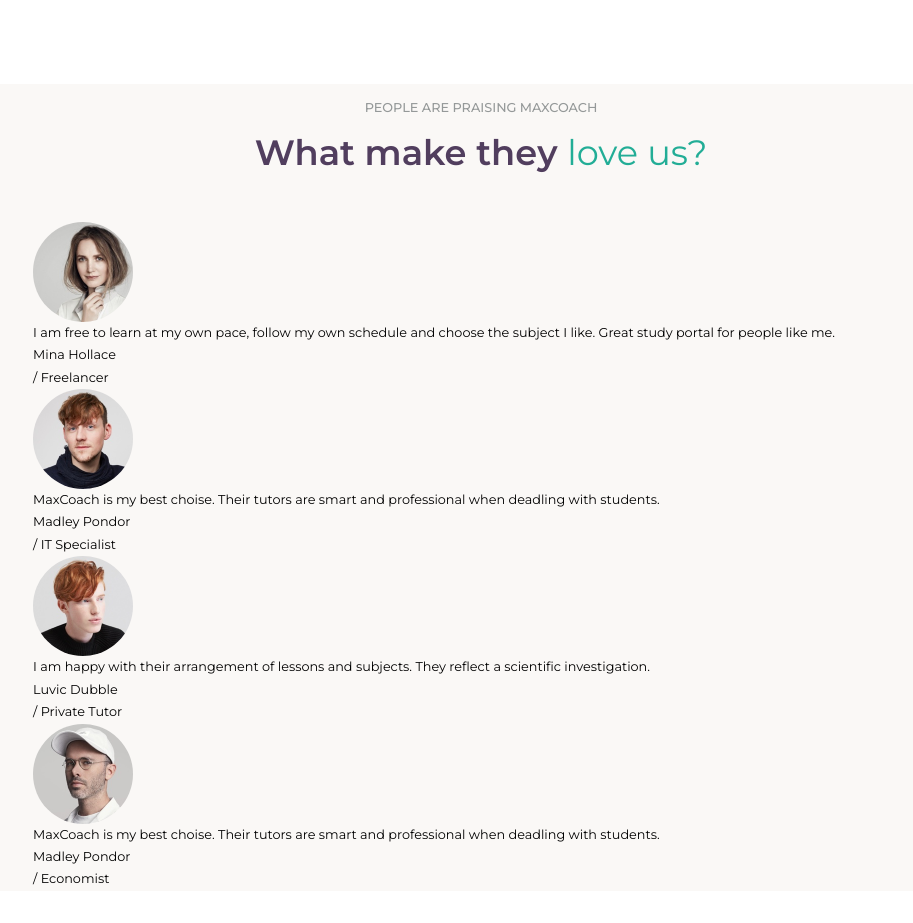
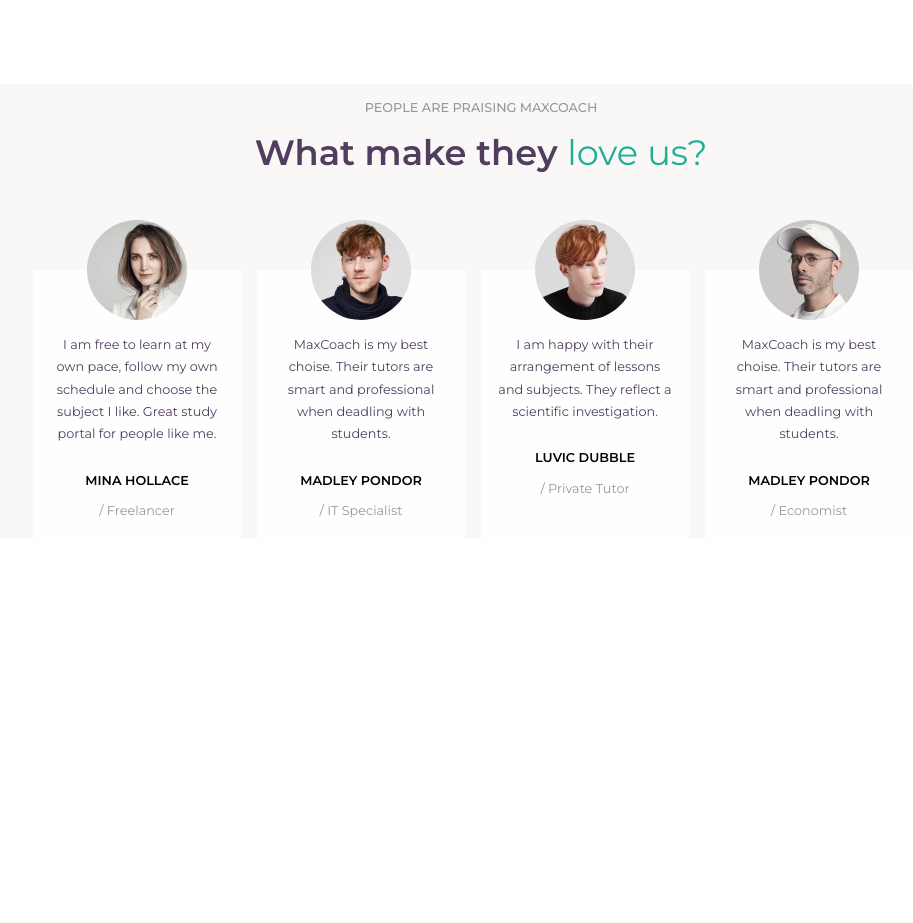
Before and after one commit to AndreaFumagalli4/proj-html-vuejs, a Vue app: page / in a window 1280 px wide. Shown: the part 4761-5684 px from the top of the page, without its empty margins (159-1072 px from the left). After the commit the page ends 5348 px from the top, so only its background shows below. Built offline with nearby package versions, Linux system fonts and the light colour scheme.

Commit message:
fix ReviewCard component

```diff
--- a/src/components/MainComponents/ReviewCard.vue
+++ b/src/components/MainComponents/ReviewCard.vue
@@ -22,14 +22,14 @@
         <div class="img-container">
             <img :src="getImagePath(image)" alt="Profile Image">
         </div>
-        <p>
+        <p class="feedback">
             {{ feedback }}
         </p>
         <div class="text-center">
-            <p>
+            <p class="name">
                 {{ name }}
             </p>
-            <p>
+            <p class="work">
                 / {{ work }}
             </p>
         </div>
@@ -39,17 +39,46 @@
 <style lang="scss" scoped>
     @use '../../styles/partials/variables' as *;
     div.review-card{
-
+        background-color: $sec-bg-color;
+        color: $titles-color;
+        margin-right: 1rem;
+        padding: 1rem;
+        text-align: center;
+        width: calc(100% / 3);
+        position: relative;
         div.img-container{
             height: 100px;
             width: 100px;
             overflow: hidden;
             border-radius: 50%;
+            position: absolute;
+            top: -50px;
+            left: 50%;
+            transform: translateX(-50%);
 
             img{
                 height: 100%;
                 width: 100%;
             }
         }
+
+        p.feedback{
+            padding-top: 3rem;
+        }
+
+        div.text-center{
+            padding-top: 1.5rem;
+
+            p.name {
+                text-transform: uppercase;
+                font-weight: 600;
+                color: black;
+            }
+
+            p.work {
+                padding-top: .5rem;
+                color: $subtitles-color;
+            }
+        }
     }
 </style>
--- a/src/components/MainComponents/ReviewComp.vue
+++ b/src/components/MainComponents/ReviewComp.vue
@@ -43,7 +43,11 @@
         background-color: $data-bg-color;
 
         h2{
-            padding-bottom: 3rem;
+            padding-bottom: 6rem;
+        }
+
+        div.cards{
+            display: flex;
         }
     }
 </style>
```
